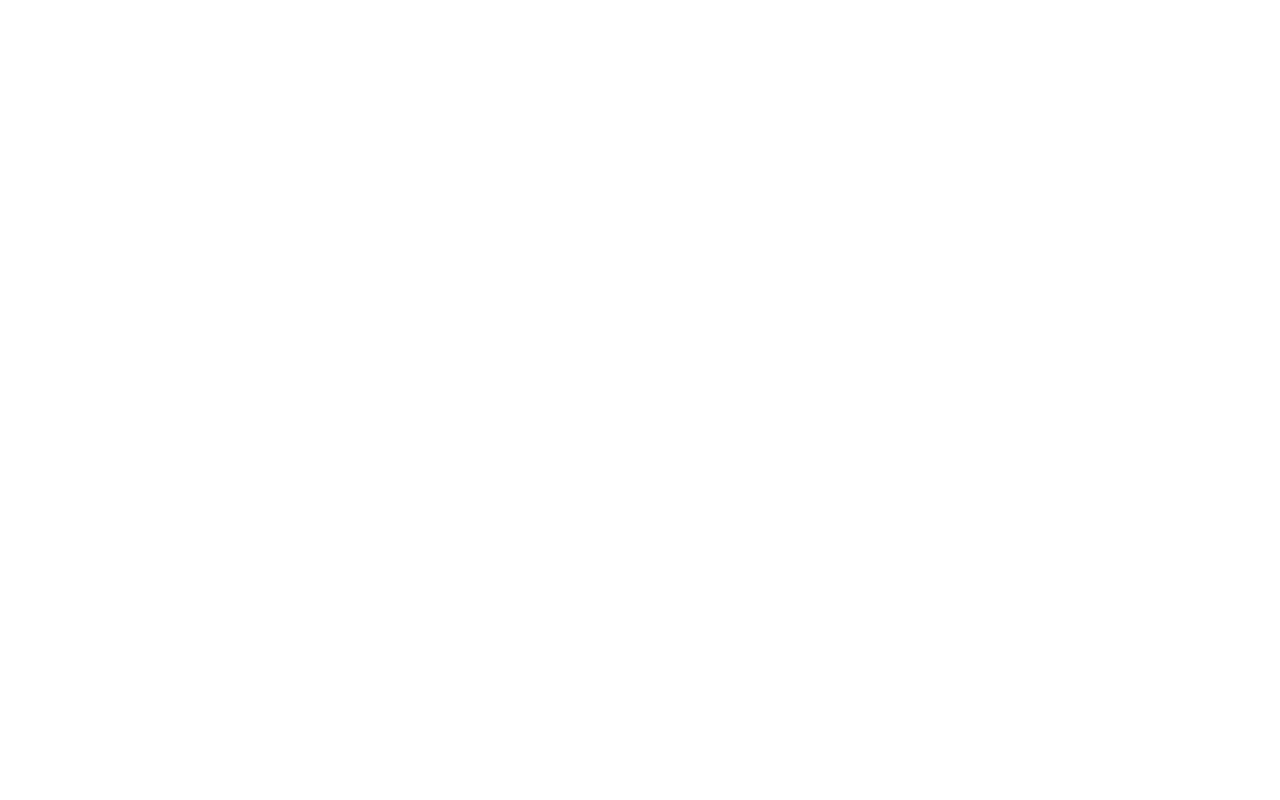
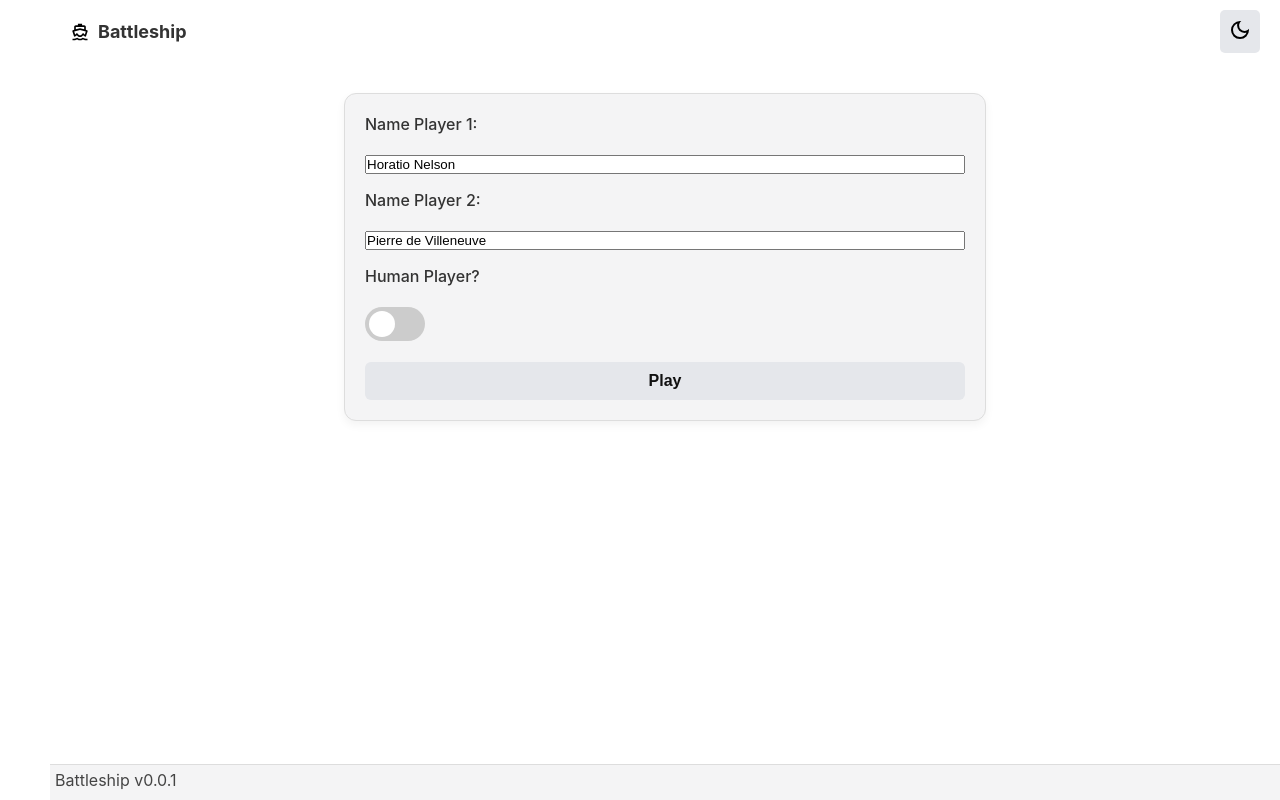
Before and after one commit to MagicalInnkeep/TOP-Battleship, a website built with webpack: page src/template.html in a window 1280 px wide. Built offline with nearby package versions, Linux system fonts and the light colour scheme.

Commit message:
Initialize DOMController and css
Added basic css and lightdark mode.
Adds player creation screen.
Next todo: shipPlacement for each player

```diff
--- /dev/null
+++ b/src/classes/DOMController.js
@@ -0,0 +1,95 @@
+import { toggleMode } from "./lightdark";
+import { GameController } from "./gameController";
+
+export class DOMController{
+    constructor(){
+        let gameController;
+        this.init();
+        this.playerSelection();
+    }
+
+    init(){
+        console.log("init");
+        // General UI events
+        document.querySelector("#lightdark").addEventListener('click',toggleMode);
+    }
+
+    playerSelection(){
+        //Creates dom for User Input of players
+
+        const container = document.querySelector(".content");
+
+        const playerCreate = document.createElement("form");
+        playerCreate.setAttribute("class","playerCreateForm");
+
+        const playerOneLabel = document.createElement("label");
+        playerOneLabel.setAttribute("for","playerOne");
+        playerOneLabel.textContent="Name Player 1: ";
+        const playerTwoLabel = document.createElement("label");
+        playerTwoLabel.setAttribute("for","playerTwo");
+        playerTwoLabel.textContent="Name Player 2: ";
+        const playerOneInput = document.createElement("input");
+        playerOneInput.setAttribute("id","playerOne");
+        playerOneInput.setAttribute("name","playerOne");
+        playerOneInput.setAttribute("value","Horatio Nelson");
+        const playerTwoInput = document.createElement("input");
+        playerTwoInput.setAttribute("id","playerTwo");
+        playerTwoInput.setAttribute("name","playerTwo");
+        playerTwoInput.setAttribute("value","Pierre de Villeneuve");
+        const humanLabel = document.createElement("label");
+        humanLabel.setAttribute("for","human");
+        humanLabel.textContent="Human Player?";
+        const playerTwoSwitch = document.createElement("label");
+        playerTwoSwitch.setAttribute("class", "switch");
+        const playerTwoInputSwitch = document.createElement("input");
+        playerTwoInputSwitch.setAttribute("type","checkbox");
+        const playerTwoSpan = document.createElement("span");
+        playerTwoSpan.setAttribute("class","slider round");
+        playerTwoSpan.setAttribute("id","human");
+
+        const btnCreatePlayer = document.createElement("button");
+        btnCreatePlayer.textContent="Play";
+
+        btnCreatePlayer.addEventListener('click', (event) =>{
+            event.preventDefault();
+            const player1Name = document.querySelector("#playerOne").value;
+            const player2Name = document.querySelector("#playerTwo").value;
+            const player2Bool = document.querySelector("#human").checked;
+
+            this.gameController = new GameController(player1Name,true,player2Name,player2Bool);
+
+            container.removeChild(playerCreate);
+            this.domGamePlay();
+        });
+
+        playerTwoSwitch.appendChild(playerTwoInputSwitch);
+        playerTwoSwitch.appendChild(playerTwoSpan);
+
+        playerCreate.appendChild(playerOneLabel);
+        playerCreate.appendChild(playerOneInput);
+        playerCreate.appendChild(playerTwoLabel);
+        playerCreate.appendChild(playerTwoInput);
+        playerCreate.appendChild(humanLabel);
+        playerCreate.appendChild(playerTwoSwitch);
+        playerCreate.appendChild(btnCreatePlayer);
+
+        container.appendChild(playerCreate);
+    }
+
+    domGamePlay(){
+        console.log("Play the game!");
+        console.log(this.gameController);
+        this.displayCurrentPlayer(this.gameController.currentPlayer);
+    }
+
+    displayCurrentPlayer(player){
+        const playerName= player.name;
+        const container = document.querySelector(".content");
+
+        const playerDisplay = document.createElement("h1");
+        playerDisplay.textContent=playerName;
+
+        container.appendChild(playerDisplay);
+
+    }
+}
--- /dev/null
+++ b/src/classes/gameController.js
@@ -0,0 +1,32 @@
+import { Player } from "./player";
+import { Ship } from "./ship";
+
+export class GameController {
+
+    constructor(name1,humanBool1,name2,humanBool2){
+        this.player1 =  new Player(name1,humanBool1);
+        this.player2 = new Player(name2, humanBool2);
+        this.currentPlayer = this.player1;
+        this.ships = [
+            {name:"Carrier",length:5},
+            {name:"Battleship",length:4},
+            {name:"Destroyer",length:3},
+            {name:"Submarine" ,length:3},
+            {name:"Patrol Boat",length:2}
+        ]
+    }
+
+    computerShipPlacement(player){
+        this.ships.forEach((shipInfo)=>{
+            const ship = new Ship(shipInfo.name, shipInfo.length);
+            let placed = false;
+            while(!placed){
+                const x = Math.floor(Math.random()*10);
+                const y = Math.floor(Math.random()*10);
+                const o = Math.floor(Math.random())==0?"H":"V";
+                placed  = player.placeShip(ship,x,y,o);
+            }
+        })
+    }
+
+}
--- /dev/null
+++ b/src/classes/lightdark.js
@@ -0,0 +1,43 @@
+import darkModeIcon from '../img/DarkMode.svg';
+import lightModeIcon from '../img/LightMode.svg';
+
+let modeStatus= 'light';
+
+const modeIcon = document.querySelector("#modeIcon");
+if (!modeIcon) {
+  console.error("modeIcon element not found!");
+}
+
+/* Switch to darkMode*/
+function darkMode() {
+  console.log("dark");
+    modeIcon.src = lightModeIcon; // Use the imported image path
+    modeIcon.alt = "Light Mode";
+    document.body.classList.toggle("dark-mode");
+    modeStatus='light';
+  }
+
+  /* Switch to lightMode */
+function lightMode() {
+  console.log("light");
+    modeIcon.src = darkModeIcon; // Use the imported image path
+    modeIcon.alt = "Dark Mode";
+    document.body.classList.toggle("dark-mode");
+    modeStatus='dark';
+  }
+
+   /* toggle Modes */
+export function toggleMode() {
+    console.log("toggle");
+    modeStatus=='light' ? lightMode() : darkMode();
+}
+
+/* Initialize page mode on load */
+export function initMode() {
+  // Apply the mode based on the saved settings
+  if (modeStatus === 'dark') {
+      darkMode();  // If dark mode is saved, apply dark mode
+  } else {
+      lightMode();  // If light mode is saved, apply light mode
+  }
+}
--- a/src/index.js
+++ b/src/index.js
@@ -1 +1,4 @@
 import "./styles.css";
+import { DOMController } from "./classes/DOMController";
+
+const gameController = new DOMController();
--- a/src/styles.css
+++ b/src/styles.css
@@ -0,0 +1,224 @@
+:root {
+    --bg-color: #ffffff;
+    --text-color: #333;
+    --sidebar-bg: #f4f4f5;
+    --sidebar-text: #444;
+    --toggle-btn-bg: #e5e7eb;
+    --toggle-btn-text: #111;
+    --border-color: #ddd;
+}
+
+/* Dark Mode */
+.dark-mode {
+    --bg-color: #181818;
+    --text-color: #e4e4e4;
+    --sidebar-bg: #242424;
+    --sidebar-text: #bbb;
+    --toggle-btn-bg: #333;
+    --toggle-btn-text: #fff;
+    --border-color: #444;
+}
+
+/* Apply to Body */
+body {
+    background-color: var(--bg-color);
+    color: var(--text-color);
+    font-family: 'Inter', sans-serif;
+    margin: 0;
+    padding: 0;
+    transition: background 0.3s ease, color 0.3s ease;
+}
+
+*{
+    margin: 0;
+    padding: 0;
+}
+
+/* Dark Mode Toggle Button */
+#lightdark {
+    background: var(--toggle-btn-bg);
+    color: var(--toggle-btn-text);
+    border: none;
+    padding: 8px;
+    cursor: pointer;
+    border-radius: 5px;
+    transition: background 0.3s ease, color 0.3s ease;
+}
+
+#lightdark:hover {
+    background: var(--text-color);
+    color: var(--bg-color);
+}
+
+/* Default (Light Mode) - Black SVG */
+.svg-icon {
+    filter: invert(0%);
+}
+
+/* Dark Mode - Light Gray SVG */
+.dark-mode .svg-icon {
+    filter: invert(86%);
+}
+
+/* Main Content */
+.main {
+    margin-left: 50px;
+    transition: margin-left 0.5s ease;
+    display: flex;
+    flex-direction: column;
+    height: 100vh;
+}
+
+/* Top Bar Layout */
+.topbar {
+    display: flex;
+    align-items: center;
+    justify-content: space-between;
+    padding: 10px 20px;
+    flex-shrink: 0;
+}
+
+/* Logo Section */
+.logo {
+    display: flex;
+    align-items: center;
+    font-size: 18px;
+    font-weight: bold;
+}
+
+.logo img {
+    margin-right: 8px;
+}
+
+.content{
+    flex: 1;
+    padding: 10px;
+    display: flex;
+    flex-direction: column;
+}
+
+.botbar {
+    height: 25px;
+    flex-shrink: 0;
+    background-color: var(--sidebar-bg);
+    color: var(--sidebar-text);
+    padding: 5px;
+    transition: width 0.5s ease, background 0.3s ease, color 0.3s ease;
+    border-top: 1px solid var(--border-color);
+    display: flex;
+    justify-content: space-between;
+}
+
+
+.playerCreateForm {
+    display: flex;
+    flex-direction: column;
+    gap: 1rem;
+    padding: 20px;
+    background-color: var(--sidebar-bg);
+    border: 1px solid var(--border-color);
+    border-radius: 12px;
+    max-width: 800px;
+    min-width: 600px;
+    margin: 20px auto;
+    box-shadow: 0 4px 10px rgba(0,0,0,0.05);
+    transition: background 0.3s ease, color 0.3s ease;
+}
+
+.playerCreateForm label {
+    font-size: 1rem;
+    font-weight: 500;
+    margin-bottom: 5px;
+}
+
+.playerCreateForm input[type="text"],
+.playerCreateForm input[type="input"],
+.playerCreateForm input[type="checkbox"] {
+    padding: 10px;
+    border: 1px solid var(--border-color);
+    border-radius: 6px;
+    font-size: 1rem;
+    background-color: var(--bg-color);
+    color: var(--text-color);
+    transition: background 0.3s ease, color 0.3s ease;
+}
+
+.playerCreateForm button {
+    padding: 10px;
+    background-color: var(--toggle-btn-bg);
+    color: var(--toggle-btn-text);
+    border: none;
+    border-radius: 6px;
+    font-size: 1rem;
+    font-weight: bold;
+    cursor: pointer;
+    transition: background 0.3s ease, color 0.3s ease;
+}
+
+.playerCreateForm button:hover {
+    background-color: var(--text-color);
+    color: var(--bg-color);
+}
+
+/* Round Toggle Switch */
+.switch {
+    position: relative;
+    display: inline-block;
+    width: 60px;
+    height: 34px;
+  }
+
+  /* Hide default HTML checkbox */
+  .switch input {
+    opacity: 0;
+    width: 0;
+    height: 0;
+  }
+
+  /* The slider */
+  .slider {
+    position: absolute;
+    cursor: pointer;
+    top: 0;
+    left: 0;
+    right: 0;
+    bottom: 0;
+    background-color: #ccc;
+    -webkit-transition: .4s;
+    transition: .4s;
+  }
+
+  .slider:before {
+    position: absolute;
+    content: "";
+    height: 26px;
+    width: 26px;
+    left: 4px;
+    bottom: 4px;
+    background-color: white;
+    -webkit-transition: .4s;
+    transition: .4s;
+  }
+
+  input:checked + .slider {
+    background-color: var(--toggle-btn-text);
+  }
+
+  input:focus + .slider {
+    box-shadow: 0 0 1px var(--toggle-btn-text);
+  }
+
+  input:checked + .slider:before {
+    -webkit-transform: translateX(26px);
+    -ms-transform: translateX(26px);
+    transform: translateX(26px);
+  }
+
+  /* Rounded sliders */
+  .slider.round {
+    border-radius: 34px;
+  }
+
+  .slider.round:before {
+    border-radius: 50%;
+  }
--- a/src/template.html
+++ b/src/template.html
@@ -6,6 +6,18 @@
     <title>Battleship</title>
 </head>
 <body>
-
+    <div class="main" id="main">
+        <div class="topbar">
+            <div class="logo"><img class="svg-icon" id="logo" src="./img/boat.svg" width="20" height="20" alt="logo"> Battleship</div>
+            <button class="togglebtn" id="lightdark">
+                <img class="svg-icon" id="modeIcon" src="./img/DarkMode.svg" width="24" height="24" alt="Dark Mode">
+            </button>
+        </div>
+        <div class="content">
+        </div>
+        <div class="botbar">
+            <div class="version">Battleship v0.0.1</div>
+        </div>
+    </div>
 </body>
 </html>
```
Also changed, not shown: src/img/DarkMode.svg (added), src/img/LightMode.svg (added), src/img/boat.svg (added).
